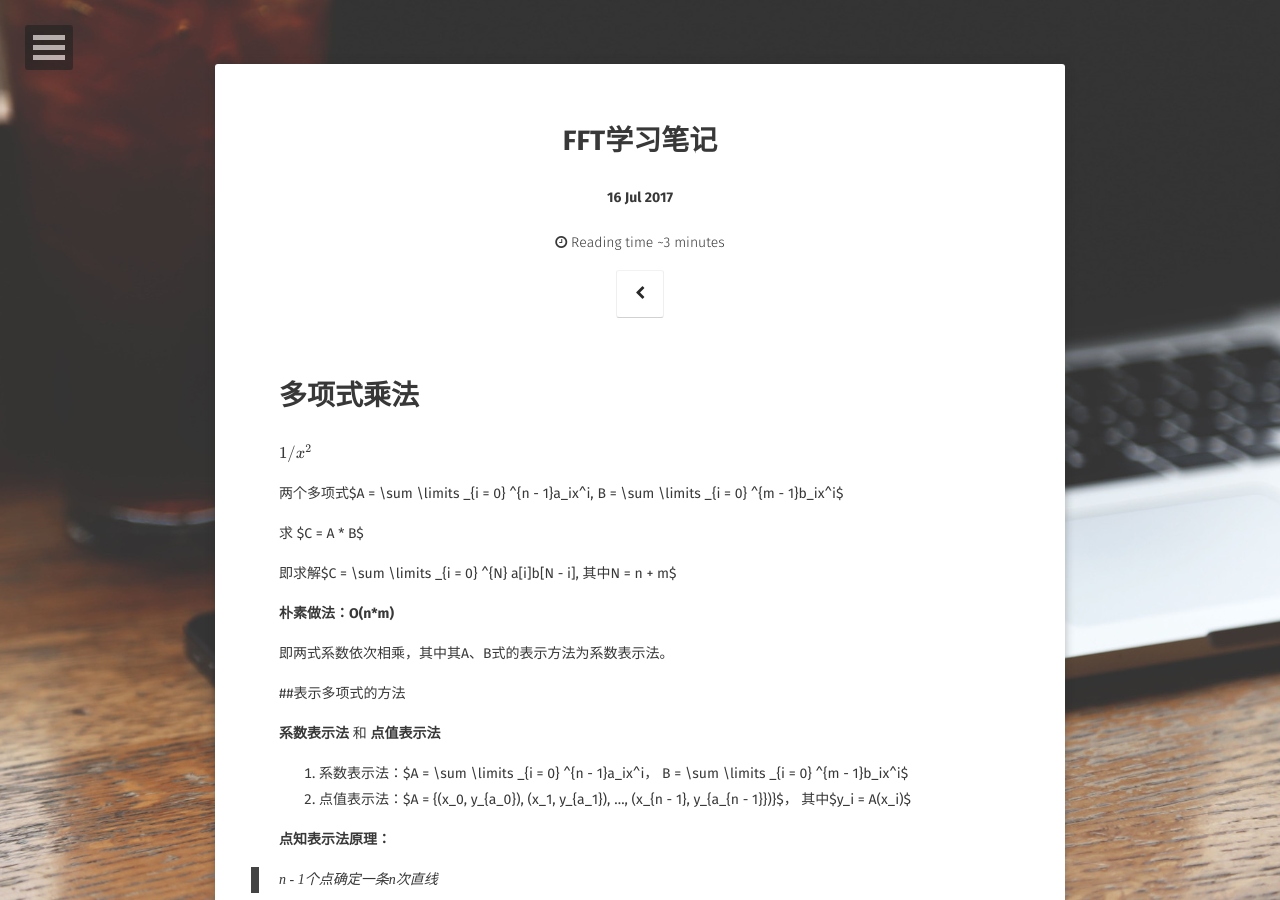
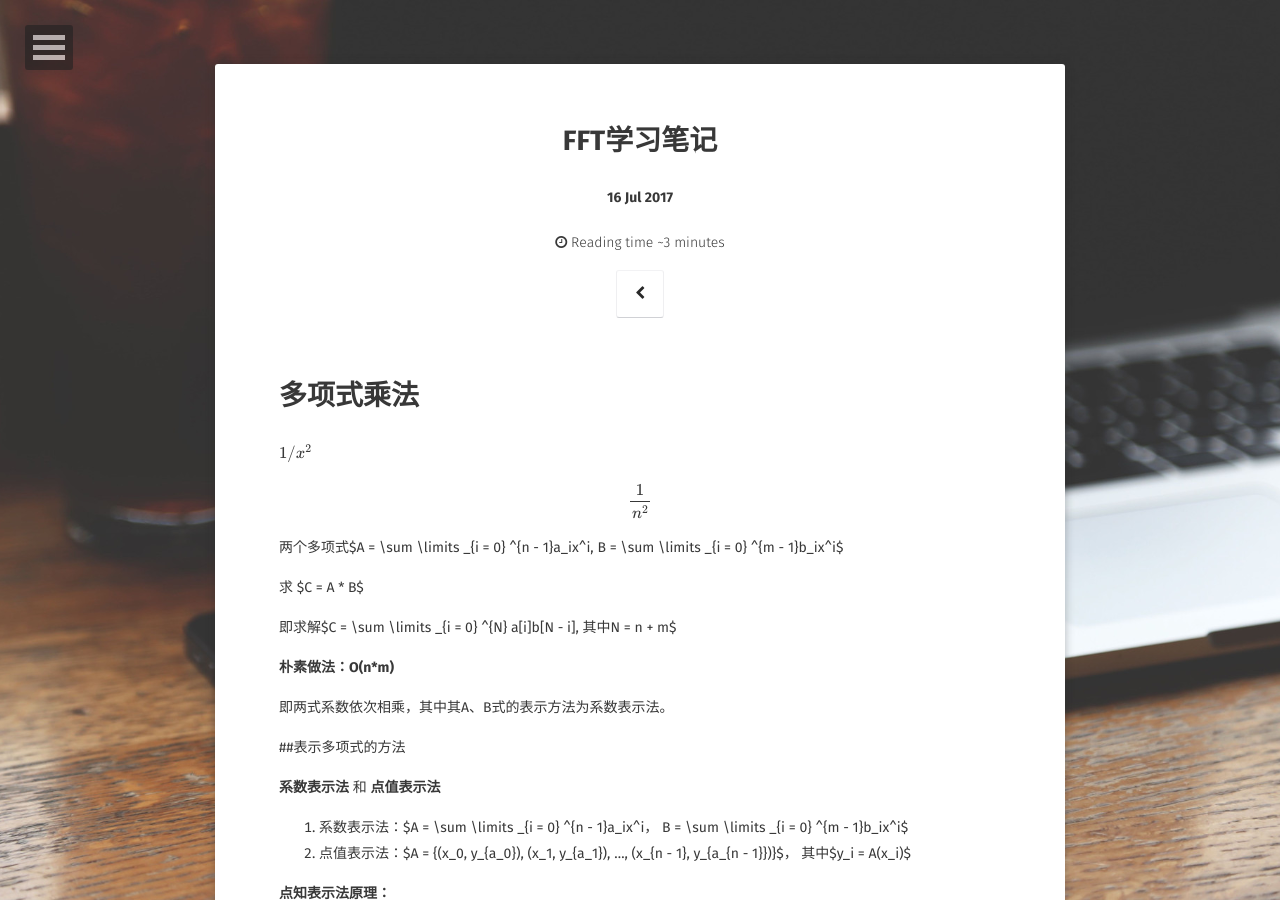
Before and after one commit to olers/olers.github.io, a Jekyll site: the page built from _posts/2017-07-15-FFT学习笔记.md, in a window 1280 px wide and 900 px high. Built offline with Jekyll 4.4.1, drawn with Linux system fonts in a browser that asks for light colours; some web fonts are replaced; formulas are drawn with MathJax 3; comment, search, counter and statistics services are not loaded.

Commit message:
Update 2017-07-15-FFT学习笔记.md

```diff
--- a/_posts/2017-07-15-FFT学习笔记.md
+++ b/_posts/2017-07-15-FFT学习笔记.md
@@ -9,7 +9,8 @@ comments: true
 
 # 多项式乘法
 
-\\( 1/x^{2} \\)
+ \\( 1/x^{2} \\)
+ \\[ \frac{1}{n^{2}} \\]
 
 两个多项式$A = \sum \limits _{i = 0} ^{n - 1}a_ix^i, B = \sum \limits _{i = 0} ^{m - 1}b_ix^i$
 
```
